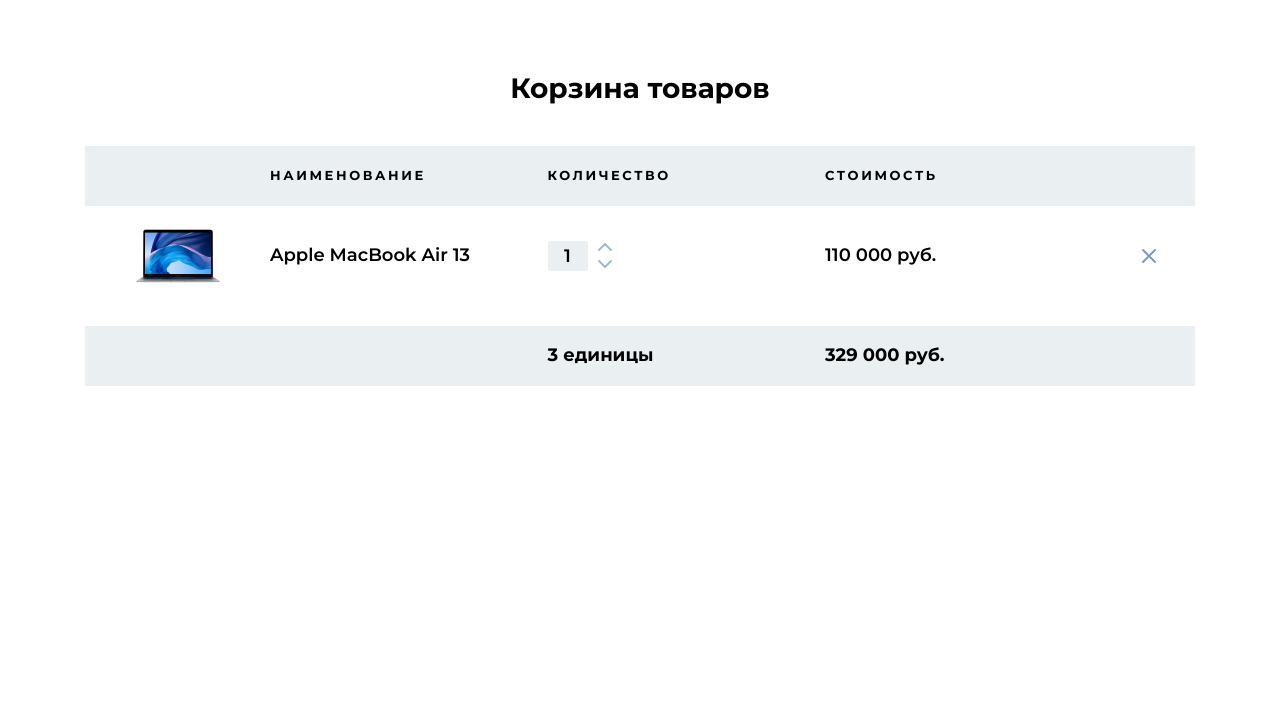
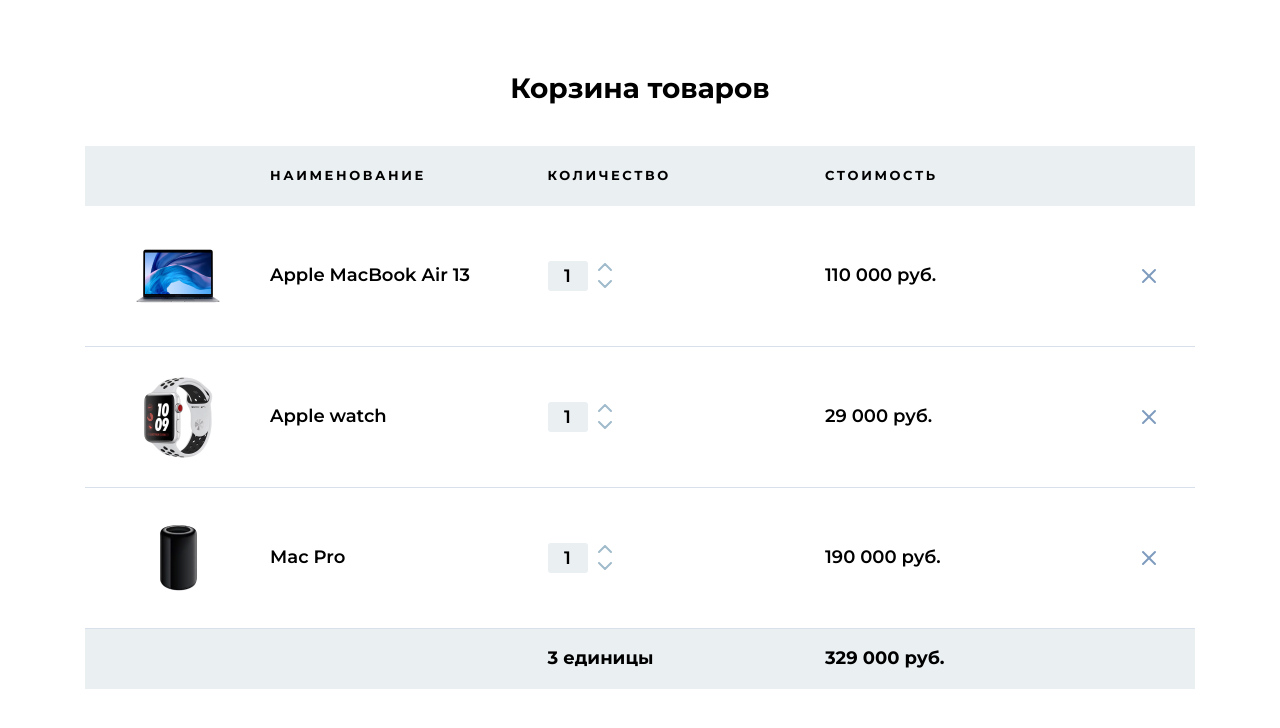
Before and after one commit to Nattyme/mini-projects, a PHP site: page / in a window 1280 px wide. Shown: the top 728 px of the page. Run offline with PHP 8.4, Linux system fonts and the light colour scheme.

Commit message:
more products added, .product style correction

```diff
--- a/CSS projects/Cart-page(HTML,SCSS)/css/main.css
+++ b/CSS projects/Cart-page(HTML,SCSS)/css/main.css
@@ -91,7 +91,7 @@
 }
 
 .container {
-  width: 1140px;
+  max-width: 1140px;
   padding: 0 15px;
   margin: 0 auto;
 }
@@ -142,12 +142,13 @@
 }
 
 .product {
-  padding-bottom: 20px;
+  padding: 20px 0;
   display: grid;
   grid-template-columns: 2fr repeat(3, 3fr) 1fr;
   font-size: 18px;
   font-weight: 600;
   line-height: 1.3; /* 23.4px */
+  border-bottom: 1px solid rgba(126, 155, 189, 0.3);
 }
 
 .product > * {
--- a/CSS projects/Cart-page(HTML,SCSS)/index.html
+++ b/CSS projects/Cart-page(HTML,SCSS)/index.html
@@ -24,6 +24,7 @@
                         <div class="cart-header__count">количество</div>
                         <div class="cart-header__cost">стоимость</div>
                     </header>
+                    <!-- product -->
                     <section class="product">
                         <div class="product__img">
                            <img src="./img/products/macbook.jpg" alt="apple MacBook">
@@ -53,6 +54,72 @@
                             <button type="button"><img src="./img/icons/x.svg" alt="delete"></button>
                         </div>
                     </section>
+                    <!--// product -->
+
+                    <!-- product -->
+                    <section class="product">
+                        <div class="product__img">
+                           <img src="./img/products/apple-watch.jpg" alt="apple watch">
+                        </div>
+                        <div class="product__title">
+                            Apple watch
+                        </div>
+                        <div class="product__count">
+                            <div class="count">
+                                <div class="count__box">
+                                    <input type="number" class="count__input" min="1" max="100" value="1">
+                                </div>
+                                <div class="count__controls">
+                                    <button class="count__up">
+                                        <img src="./img/icons/icon-up.svg" alt="Increase">
+                                    </button>
+                                    <button class="count__down">
+                                        <img src="./img/icons/icon-down.svg" alt="Decrease">
+                                    </button>
+                                </div>
+                            </div>
+                        </div>
+                        <div class="product__price">
+                            29 000 руб.
+                        </div>
+                        <div class="product__controls">
+                            <button type="button"><img src="./img/icons/x.svg" alt="delete"></button>
+                        </div>
+                    </section>
+                    <!--// product -->
+
+                    <!-- product -->
+                    <section class="product">
+                        <div class="product__img">
+                           <img src="./img/products/mac-pro.jpg" alt="apple MacBook">
+                        </div>
+                        <div class="product__title">
+                            Mac Pro
+                        </div>
+                        <div class="product__count">
+                            <div class="count">
+                                <div class="count__box">
+                                    <input type="number" class="count__input" min="1" max="100" value="1">
+                                </div>
+                                <div class="count__controls">
+                                    <button class="count__up">
+                                        <img src="./img/icons/icon-up.svg" alt="Increase">
+                                    </button>
+                                    <button class="count__down">
+                                        <img src="./img/icons/icon-down.svg" alt="Decrease">
+                                    </button>
+                                </div>
+                            </div>
+                        </div>
+                        <div class="product__price">
+                            190 000 руб.
+                        </div>
+                        <div class="product__controls">
+                            <button type="button"><img src="./img/icons/x.svg" alt="delete"></button>
+                        </div>
+                    </section>
+                    <!--// product -->
+
                     <footer class="cart-footer">
                         <div class="cart-footer__count">3 единицы</div>
                         <div class="cart-footer__price">329 000 руб.</div>
--- a/CSS projects/Cart-page(HTML,SCSS)/sass/base/_base.scss
+++ b/CSS projects/Cart-page(HTML,SCSS)/sass/base/_base.scss
@@ -5,7 +5,7 @@
 }
 
 .container {
-    width: 1140px;
+    max-width: 1140px;
     padding: 0 15px;
     margin: 0 auto;
 }
--- a/CSS projects/Cart-page(HTML,SCSS)/sass/blocks/_product.scss
+++ b/CSS projects/Cart-page(HTML,SCSS)/sass/blocks/_product.scss
@@ -1,5 +1,5 @@
 .product {
-    padding-bottom: 20px;
+    padding: 20px 0;
 
     display: grid;
     grid-template-columns: 2fr repeat(3, 3fr) 1fr;
@@ -7,6 +7,8 @@
     font-size: 18px;
     font-weight: 600;
     line-height: 1.3; /* 23.4px */
+
+    border-bottom: 1px solid rgba(126, 155, 189, 0.30);
 }
 
 .product > * {
```
Also changed, not shown: CSS projects/Cart-page(HTML,SCSS)/css/main.min.css (+1 -1 lines), 2 other files.
